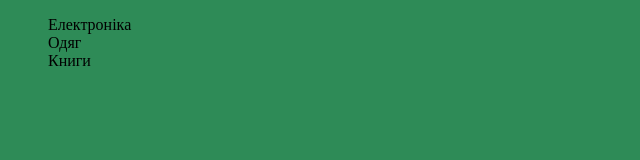
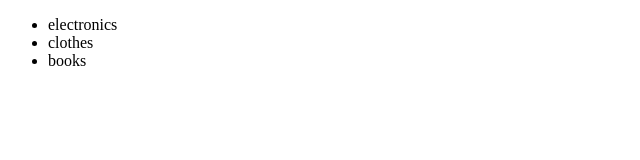
Before and after one commit to Mario2044/HomeWork-29, a website: page index.html in a window 1280 px wide. Shown: the whole page, without its empty margins (0-640 px from the left). Drawn offline with Linux system fonts and the light colour scheme.

Commit message:
Fix files

```diff
--- a/index.html
+++ b/index.html
@@ -3,15 +3,15 @@
 <head>
     <meta charset="UTF-8">
     <meta name="viewport" content="width=device-width, initial-scale=1.0">
-    <link rel="stylesheet" href="style.css">
+
     <title>Магазин</title>
 </head>
 <body>
     <div class="categories">
         <ul>
-          <li data-category="electronics">Електроніка</li>
-          <li data-category="clothes">Одяг</li>
-          <li data-category="books">Книги</li>
+          <li data-category="electronics" style="display: none;">Електроника</li>
+          <li data-category="clothes" style="display: none;">Одежда</li>
+          <li data-category="books" style="display: none;">Книги</li>
         </ul>
       </div>
 
--- a/index.js
+++ b/index.js
@@ -1,69 +1,63 @@
-/*const categoriesList = document.querySelector('.categories ul');
-const productsDiv = document.querySelector('.products');
-const productInfoDiv = document.querySelector('.product-info');
+let categoriesList = document.querySelector('.categories ul');
+let productDiv = document.querySelector('.products');
+let productInfoDiv = document.querySelector('.product-info');
 
-// Список категорій і товарів
-const products = {
+let products = {
   electronics: [
-    { name: 'Смартфон', price: 10000 },
-    { name: 'Ноутбук', price: 20000 },
-    { name: 'Телевізор', price: 30000 }
+    { name: 'Смартфон', price: 5500 },
+    { name: 'Електрочайник', price: 2500 },
+    { name: 'Увлажнитель воздуха', price: 1750 }
   ],
   clothes: [
-    { name: 'Футболка', price: 500 },
-    { name: 'Джинси', price: 1000 },
-    { name: 'Кофта', price: 1500 }
+    { name: 'Шорты', price: 500 },
+    { name: 'Джинсы', price: 1500 },
+    { name: 'Куртка', price: 1750 }
   ],
   books: [
-    { name: 'JavaScript. Підручник', price: 500 },
-    { name: 'Harry Potter', price: 800 },
-    { name: 'Три мушкетери', price: 1000 }
+    { name: 'Звездная Бабочка - Бернар Вербер', price: 400 },
+    { name: 'Мастер на все руки', price: 350 },
+    { name: 'Енциклопедия', price: 750 }
   ]
 };
 
-// Відображення категорій
 Object.keys(products).forEach(category => {
-  const li = document.createElement('li');
+  let li = document.createElement('li');
   li.textContent = category;
   li.dataset.category = category;
   categoriesList.appendChild(li);
 });
 
-// Обробка кліків на категоріях
 categoriesList.addEventListener('click', event => {
   if (event.target.tagName === 'LI') {
-    const selectedCategory = event.target.dataset.category;
-    const selectedProducts = products[selectedCategory];
-    const productsHTML = selectedProducts.map(product => {
+    let selectCategory = event.target.dataset.category;
+    let selectProducts = products[selectCategory];
+    let productsHtml = selectProducts.map(product => {
       return `<div class="product" data-name="${product.name}" data-price="${product.price}">
-                <h3>${product.name}</h3>
-                <p>${product.price} грн</p>
-              </div>`;
+      <h3>${product.name}</h3>
+      <p>${product.price} грн</p>
+      </div>`;
     }).join('');
-    productsDiv.innerHTML = productsHTML;
+    productDiv.innerHTML = productsHtml;
   }
 });
 
-// Обробка кліків на товарах
-productsDiv.addEventListener('click', event => {
+productDiv.addEventListener('click', event => {
   if (event.target.classList.contains('product')) {
     const name = event.target.dataset.name;
     const price = event.target.dataset.price;
     const productInfoHTML = `
       <h2>${name}</h2>
       <p>${price} грн</p>
-      <button class="buy">Купити</button>
+      <button class="buy">Купить</button>
     `;
     productInfoDiv.innerHTML = productInfoHTML;
   }
 });
 
-// Обробка кліків на кнопці купити
 productInfoDiv.addEventListener('click', event => {
   if (event.target.classList.contains('buy')) {
-    alert('Товар куплений');
-    productsDiv.innerHTML = '';
+    alert('Товар куплен');
+    productDiv.innerHTML = '';
     productInfoDiv.innerHTML = '';
   }
 });
-*/
--- a/style.css
+++ /dev/null
@@ -1,12 +0,0 @@
-body {
-    background-color: seagreen;
-}
-
-li {
-    list-style: none;
-}
-
-.buy {
-    background-color: yellow;
-
-}
```
